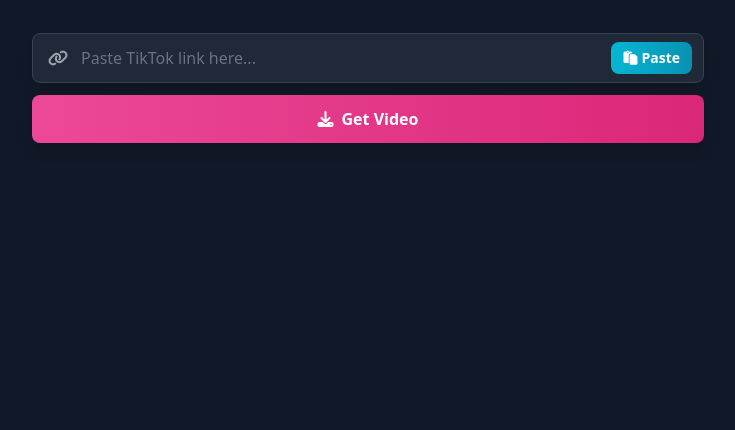
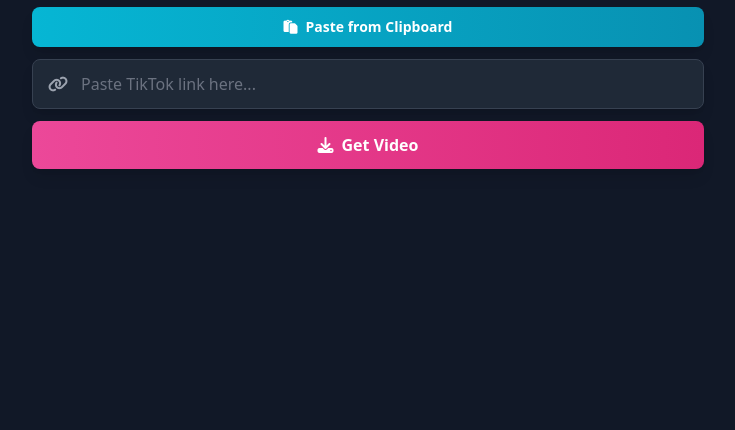
Before and after one commit to GragGanat/tiktok-downloader-v2, a website: page index.html in a window 1280 px wide. Shown: the part 370-800 px from the top of the page, without its empty margins (272-1007 px from the left). Drawn offline with nearby package versions, Linux system fonts and the light colour scheme.

Commit message:
Update index.html

```diff
--- a/index.html
+++ b/index.html
@@ -58,22 +58,22 @@
 
         <!-- Input Area -->
         <div class="w-full space-y-3">
-            <!-- Search Input with X and Paste Buttons -->
+            <!-- Paste Button (Above Search) -->
+            <button id="pasteBtn" onclick="pasteFromClipboard()"
+                class="w-full bg-gradient-to-r from-cyan-500 to-cyan-600 hover:from-cyan-400 hover:to-cyan-500 text-white font-semibold px-4 py-2.5 rounded-lg transition-all text-sm flex items-center justify-center gap-2 shadow-lg">
+                <i class="fa-solid fa-paste"></i> Paste from Clipboard
+            </button>
+
+            <!-- Search Input with Link Icon and X Button -->
             <div class="relative flex items-center w-full">
                 <i class="fa-solid fa-link absolute left-4 text-gray-400"></i>
                 <input type="text" id="urlInput" placeholder="Paste TikTok link here..."
-                    class="w-full bg-gray-800 border border-gray-700 rounded-lg py-3 pl-12 pr-24 text-white placeholder-gray-500 focus:outline-none focus:border-pink-500 focus:ring-1 focus:ring-pink-500 transition-all shadow-lg">
+                    class="w-full bg-gray-800 border border-gray-700 rounded-lg py-3 pl-12 pr-12 text-white placeholder-gray-500 focus:outline-none focus:border-pink-500 focus:ring-1 focus:ring-pink-500 transition-all shadow-lg">
 
-                <!-- X Button (Clear) -->
+                <!-- X Button (Clear) - At the end of search bar -->
                 <button id="clearBtn" onclick="clearInput()"
-                    class="absolute right-16 top-1/2 transform -translate-y-1/2 text-gray-400 hover:text-white transition-colors hidden">
+                    class="absolute right-4 top-1/2 transform -translate-y-1/2 text-gray-400 hover:text-white transition-colors hidden">
                     <i class="fa-solid fa-xmark text-lg"></i>
-                </button>
-
-                <!-- Paste Button -->
-                <button id="pasteBtn" onclick="pasteFromClipboard()"
-                    class="absolute right-3 top-1/2 transform -translate-y-1/2 bg-gradient-to-r from-cyan-500 to-cyan-600 hover:from-cyan-400 hover:to-cyan-500 text-white font-semibold px-3 py-1.5 rounded-lg transition-all text-sm flex items-center gap-1">
-                    <i class="fa-solid fa-paste"></i> Paste
                 </button>
             </div>
 
```
